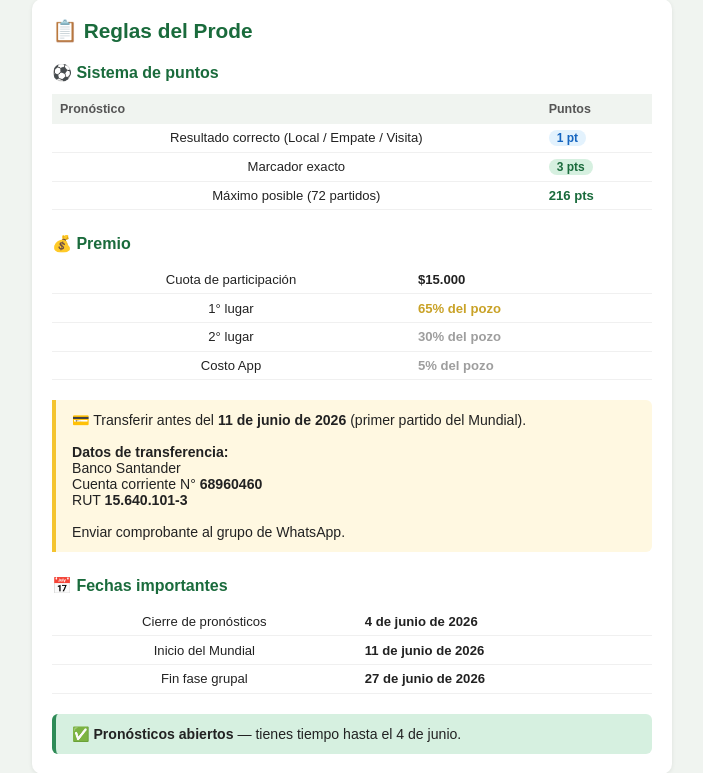
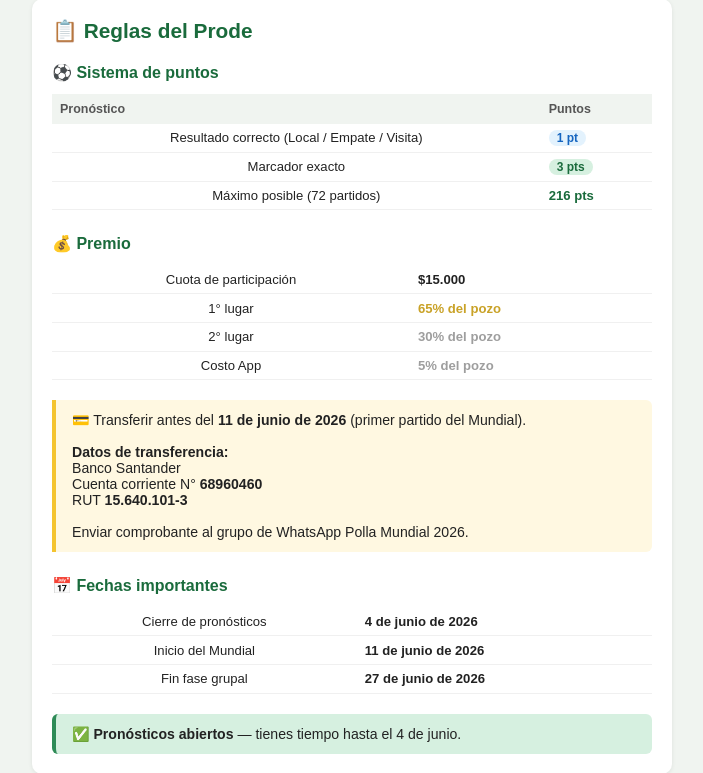
Before and after one commit to laisdj/prode_mundial, a Django app: page /reglas/ in a window 1280 px wide. Shown: the part 67-840 px from the top of the page, without its empty margins (288-991 px from the left). Run offline with Django 5.2, Linux system fonts and the light colour scheme.

Commit message:
upgrade15

```diff
--- a/templates/prode/reglas.html
+++ b/templates/prode/reglas.html
@@ -32,7 +32,7 @@
   Banco Santander<br>
   Cuenta corriente N° <strong>68960460</strong><br>
   RUT <strong>15.640.101-3</strong><br><br>
-  Enviar comprobante al grupo de WhatsApp.
+  Enviar comprobante al grupo de WhatsApp Polla Mundial 2026.
 </div>
 
   <h2 style="margin-top:1.5rem">📅 Fechas importantes</h2>
```
